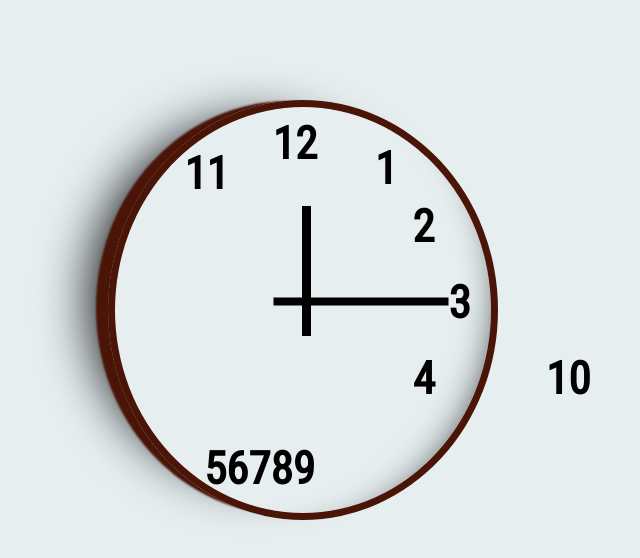
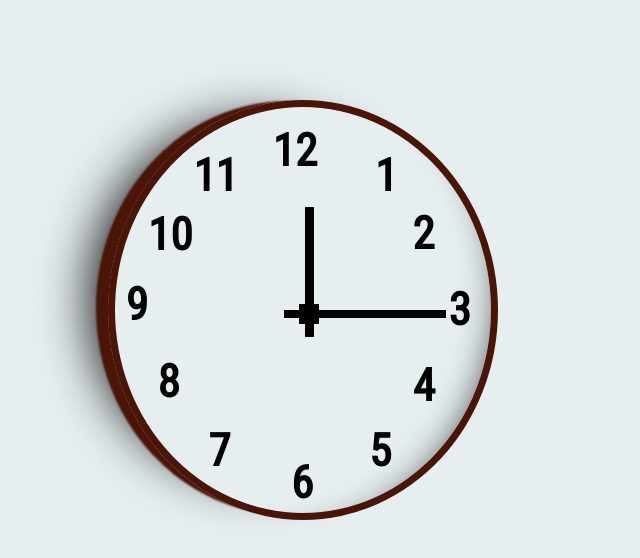
Before and after one commit to Noor-ul-Anam/analog-clock, a plain HTML site: page index.html in a window 1280 px wide. Shown: the whole page, without its empty margins (337-977 px from the left). Drawn offline with Linux system fonts and the light colour scheme.

Commit message:
design finished

```diff
--- a/index.html
+++ b/index.html
@@ -4,22 +4,21 @@
     <meta charset="UTF-8">
     <meta name="viewport" content="width=device-width, initial-scale=1.0">
     <meta http-equiv="X-UA-Compatible" content="ie=edge">
-    <title>Document</title>
+    <title>Analog clock</title>
     <link rel="stylesheet" href="./css/style.css">
     <link href='https://fonts.googleapis.com/css?family=Roboto Condensed' rel='stylesheet'>
 </head>
 <body>
         <div class="clock">
-            <!-- <div class="center"></div> -->
+            <div class="center"></div>
             <div class="needleHour"></div>
             <div class="needleMinute"></div>
             <div id="graduations">
-                <!-- <h1>1</h1>
-                <h1>2</h1>
-                <h1>3</h1> -->
-                <!-- <div class="graduation"></div> -->
+                <!-- dyanamically rendered data.. -->
             </div>
         </div>
+        <!-- <script src="moment.js"></script> -->
+        <!-- <script src="https://cdnjs.cloudflare.com/ajax/libs/moment.js/2.24.0/locale/af.js"></script> -->
         <script src="./js/js.js"></script>
 </body>
 </html>
--- a/js/js.js
+++ b/js/js.js
@@ -1,7 +1,9 @@
 let graduation = () => {
     let element = document.getElementById('graduations');
     for(i= 1; i<13; i++){
-        element.innerHTML += `<h1 class="graduation" id=${i} >${i}</h1>`;
+        element.innerHTML += `<h1 class="graduation">${i}</h1>`;
     }
 }
 graduation();
+
+// console.log(moment().fromNow());
--- a/sass/style.scss
+++ b/sass/style.scss
@@ -7,7 +7,7 @@ $clockSide: #541d0f;
 $clockShadow: black;  // not confirmed..
 
 // --- Mixins ---
-@mixin position($top, $left){
+@mixin position( $top, $left){
     position: relative;
     top: $top;
     left:$left;
@@ -24,48 +24,72 @@ body{
     justify-content: center;
         .clock{
             border: 7px solid $clockBorder;
-            box-shadow: #4a1407 -15px -2px 2px -3px,black -50px -10px 54px -35px,black -45px -20px 40px -60px inset;
+            box-shadow: #4a1407 -15px -2px 2px -3px,
+                        black -50px -10px 54px -35px,
+                        black -45px -20px 40px -60px inset;
+            min-width: 390px;
             width: 390px;
             height : 420px;
             border-radius: 50%;
+            .center{
+                background-color: $clockShadow;
+                height: 20px;
+                width: 20px;
+                transform: translate(184px,197px);
+                // @include position(205px,182px );
+            }
             .needleHour{
                 height: 130px;
                 width: 9px;
                 background-color: black;
-                @include position(99px, 187px );
-                transform: rotate(0deg); // translate(165px, 57px)
+                // @include position( 99px, 187px );
+                transform: translate(190px, 80px) rotate(0deg); //
             }
             .needleMinute{
-                height: 175px;
+                height: 162px;
                 width: 8px;
                 background-color: black;
-                @include position(-23px, 242px );
-                transform:rotateZ(90deg); //  translate(220px, -70px)
+                transform: translate(246px,-24px) rotate(90deg);
             }
             #graduations{
                 h1{
                     display: inline-block;
                     font-size:45px;
                 }
-                h1:first-child {
+                & :first-child {
                     @include position(-300px, 260px );
                 }
-                h1:nth-child(2){
+                & :nth-child(2){
                     @include position(-242px, 275px );
                 }
-                h1:nth-child(3){
+                & :nth-child(3){
                     @include position(-166px, 289px );
                 }
-                h1:nth-child(4){
+                & :nth-child(4){
                     @include position(-90px, 231px );
                 }
-                h1:nth-child(10){
-                    @include position(-90px, 231px );
+                & :nth-child(5){
+                    @include position(-25px, 165px );
                 }
-                h1:nth-child(11){
-                    @include position(-295px, -175px );
+                & :nth-child(6){
+                    @include position(7px, 65px );
                 }
-                h1:last-child{
+                & :nth-child(7){
+                    @include position(-25px, -40px );
+                }
+                & :nth-child(8){
+                    @include position(-94px, -113px );
+                }
+                & :nth-child(9){
+                    @include position(-171px, -167px );
+                }
+                & :nth-child(10){
+                    @include position(-241px, -167px );
+                }
+                & :nth-child(11){
+                    @include position(-300px, -166px );
+                }
+                & :last-child{
                     @include position(-325px, -131px );
                 }
             }
```
Also changed, not shown: css/style.css, package-lock.json (added), 1 other file.
